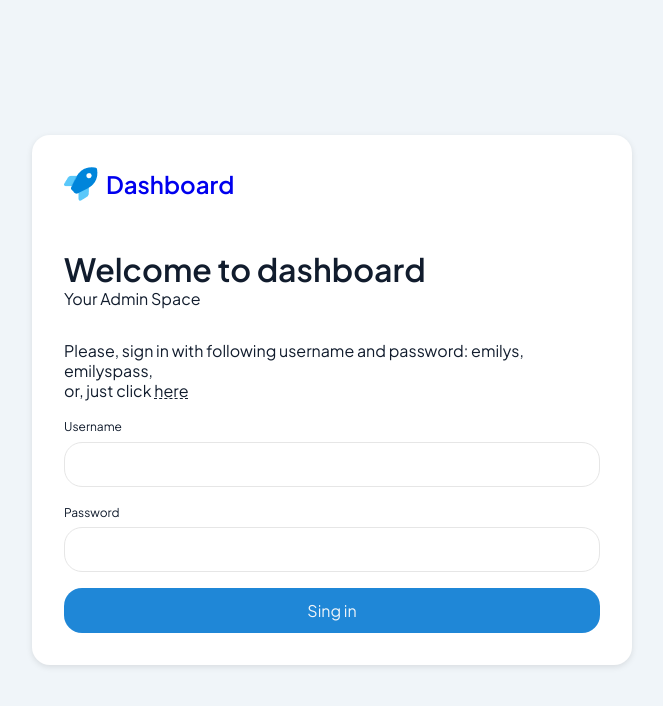
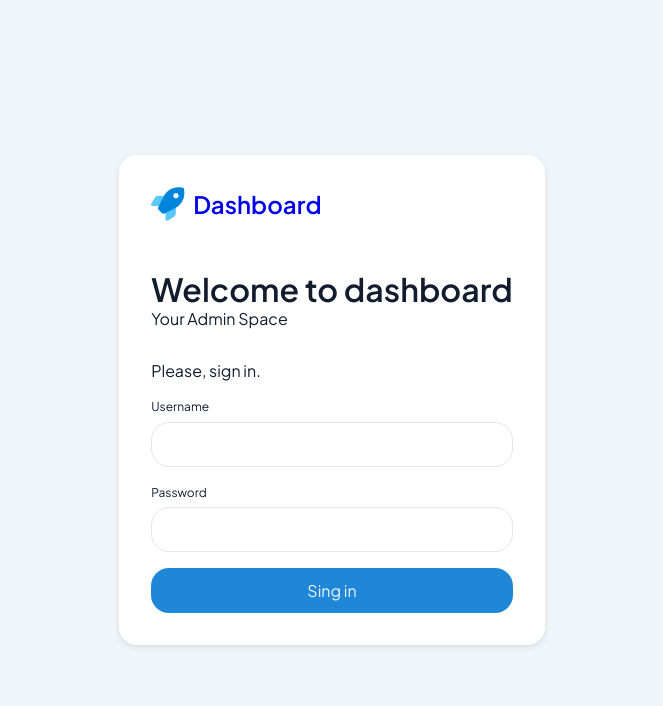
Before and after one commit to alexstekk/dashboard, a React app: page / in a window 1280 px wide. Shown: the top 706 px of the page, without its empty margins (308-971 px from the left). Built offline with nearby package versions, Linux system fonts and the light colour scheme.

Commit message:
remove test auth data from login page

```diff
--- a/src/features/AuthByUsername/ui/LoginForm/LoginForm.tsx
+++ b/src/features/AuthByUsername/ui/LoginForm/LoginForm.tsx
@@ -76,22 +76,7 @@ export const LoginForm = memo(
                     </div>
                     <div className={styles.tips}>
                         <p>
-                            Please, sign in with following username and password:
-                            emilys, emilyspass,
-                            <br />
-                            or, just click
-                            {' '}
-                            <span
-                                onClick={fillInputs}
-                                style={{
-                                    textDecoration: 'underline',
-                                    textDecorationStyle: 'dashed',
-                                    textDecorationThickness: 1,
-                                    cursor: 'pointer',
-                                }}
-                            >
-                                here
-                            </span>
+                            Please, sign in.
                         </p>
                     </div>
                     {
@@ -105,7 +90,6 @@ export const LoginForm = memo(
                             variant={ButtonVariant.OUTLINE}
                             type="text"
                             // name="username"
-
                             register={register('username', { required: 'Username required' })}
                         />
                         {errors?.username ? <p className={styles.error}>{errors?.username?.message}</p> : null}
```
Also changed, not shown: 1 other file (tests, documents, lock files or other folders).
